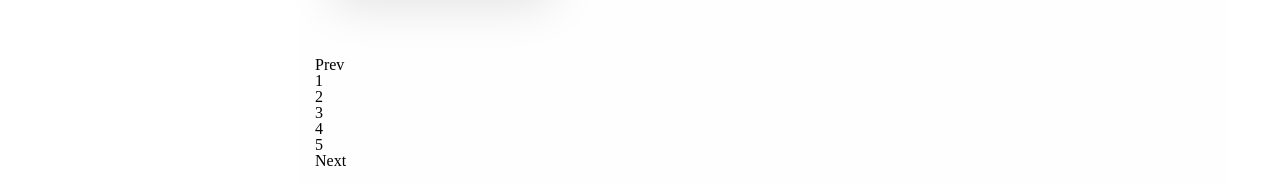
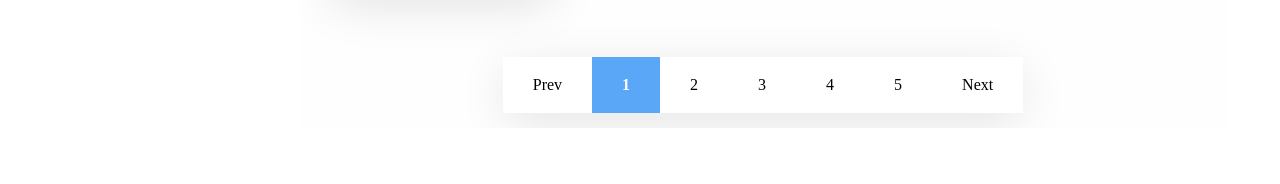
Before and after one commit to garywaller246/react-real-estate, a React app: page / in a window 1280 px wide. Shown: the part 780-964 px from the top of the page. After the commit the page ends 908 px from the top, so only its background shows below. Built offline with nearby package versions, Linux system fonts and the light colour scheme.

Commit message:
pagination css

```diff
--- a/assets/js/realEstate/Listings.js
+++ b/assets/js/realEstate/Listings.js
@@ -147,10 +147,10 @@ export default class Listings extends Component {
           </div>
         </section>
 
-        <section className="pagination" />
-        <ul className="pagination-nums">
+        <section id="pagination">
+          <ul className="pages">
             <li>Prev</li>
-          <li>1</li>
+            <li className="active">1</li>
             <li>2</li>
             <li>3</li>
             <li>4</li>
@@ -158,6 +158,7 @@ export default class Listings extends Component {
             <li>Next</li>
           </ul>
         </section>
+      </section>
     );
   }
 }
--- a/assets/sass/_content-area.scss
+++ b/assets/sass/_content-area.scss
@@ -279,6 +279,30 @@
   }
 }
 
+#pagination {
+  text-align: center;
+  .pages {
+    display: inline-block;
+    background: white;
+    -webkit-box-shadow: 0px 10px 50px -4px rgba(224, 224, 224, 1);
+    -moz-box-shadow: 0px 10px 50px -4px rgba(224, 224, 224, 1);
+    box-shadow: 0px 10px 50px -4px rgba(224, 224, 224, 1);
+
+    li {
+      padding: 20px 30px;
+      display: inline-block;
+
+      &.active,
+      &:hover {
+        color: white;
+        font-weight: 700;
+        background: rgba(48, 146, 244, 0.8);
+        cursor: pointer;
+      }
+    }
+  }
+}
+
 .col-md-3 {
   width: 25%;
   display: inline-block;
--- a/public/js/components/realEstate.js
+++ b/public/js/components/realEstate.js
@@ -608,10 +608,12 @@ var Listings = function (_Component) {
             )
           )
         ),
-        _react2.default.createElement("section", { className: "pagination" }),
+        _react2.default.createElement(
+          "section",
+          { id: "pagination" },
           _react2.default.createElement(
             "ul",
-          { className: "pagination-nums" },
+            { className: "pages" },
             _react2.default.createElement(
               "li",
               null,
@@ -619,7 +621,7 @@ var Listings = function (_Component) {
             ),
             _react2.default.createElement(
               "li",
-            null,
+              { className: "active" },
               "1"
             ),
             _react2.default.createElement(
@@ -646,6 +648,7 @@ var Listings = function (_Component) {
               "li",
               null,
               "Next"
+            )
           )
         )
       );
```
Also changed, not shown: public/css/main.css. Lines whose indentation alone changed are shown as unchanged.
